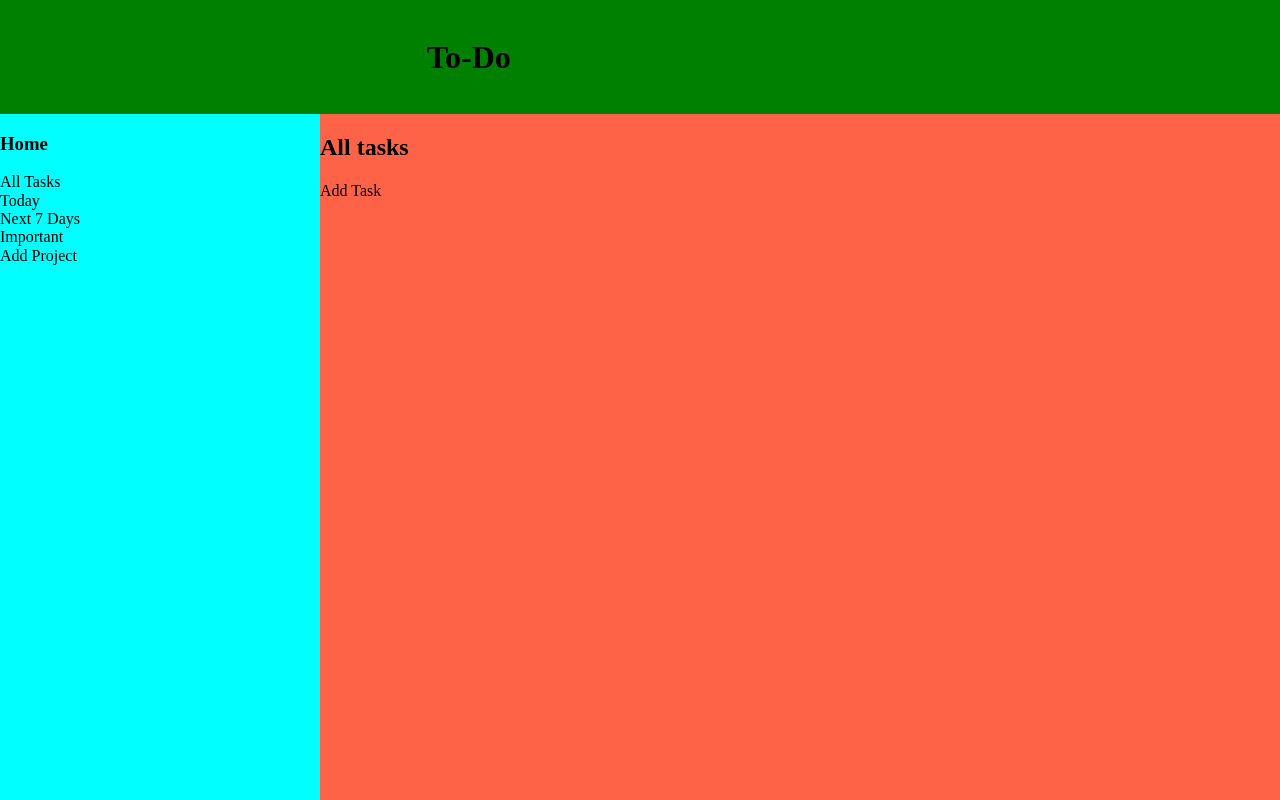
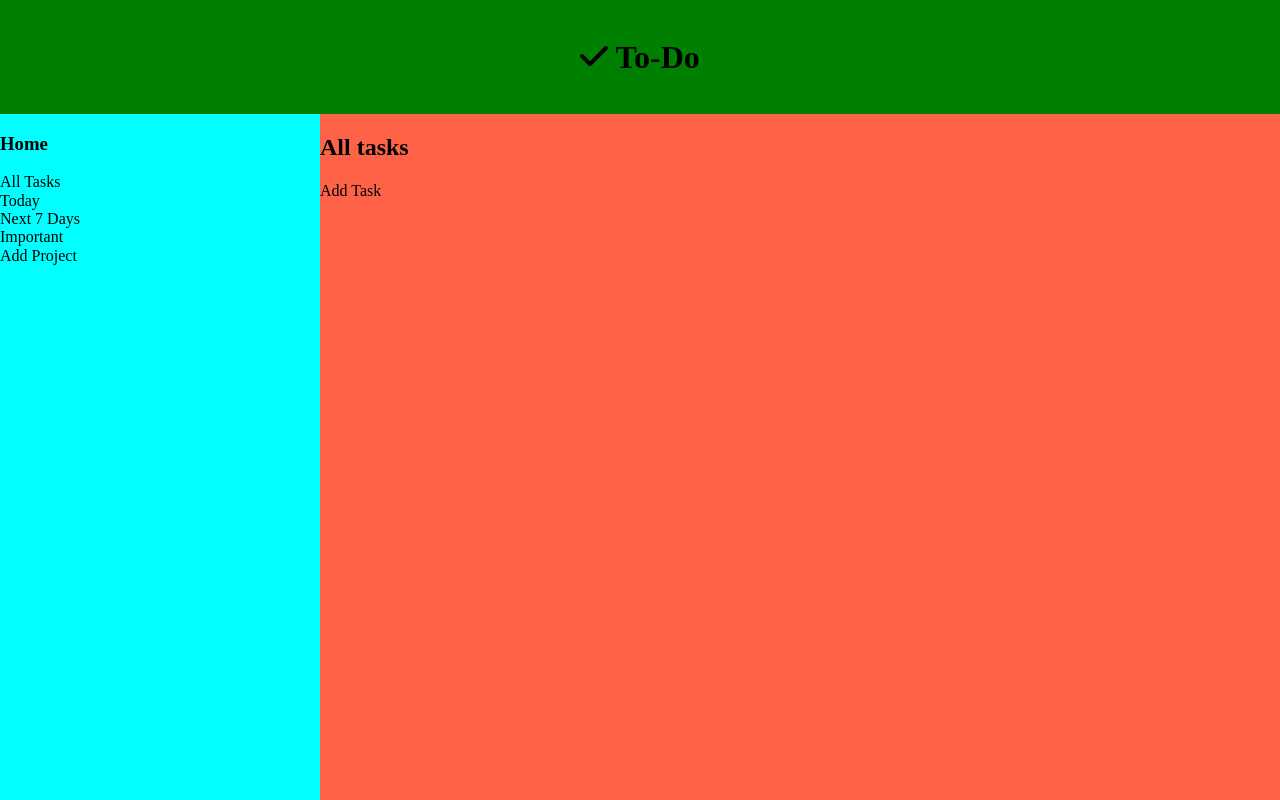
Before and after one commit to ZTanvir/todo-list, a website built with webpack: page src/index.html in a window 1280 px wide. Built offline with nearby package versions, Linux system fonts and the light colour scheme.

Commit message:
Add font awesome to the project

```diff
--- a/package.json
+++ b/package.json
@@ -20,6 +20,7 @@
     "webpack-dev-server": "^4.11.1"
   },
   "dependencies": {
+    "@fortawesome/fontawesome-free": "^6.2.1",
     "loadash": "^1.0.0",
     "normalize.css": "^8.0.1"
   }
--- a/src/index.html
+++ b/src/index.html
@@ -14,7 +14,7 @@
     <div class="todo-page">
         <header>
             <div class="hide-aside"></div>
-            <h1 class="title"> <span class="title-icon"></span> To-Do</h1>
+            <h1 class="title"> <span class="title-icon"><i class="fa-solid fa-check"></i></span> To-Do</h1>
             <div class="theme-change"></div>
         </header>
         <aside>
--- a/src/style.css
+++ b/src/style.css
@@ -13,6 +13,11 @@ header {
   grid-template-columns: repeat(3, 1fr);
   align-items: center;
 }
+header .title {
+  text-align: center;
+}
+header .title-icon {
+}
 
 aside {
   background-color: aqua;
```
Also changed, not shown: src/index.js (+6 -2 lines), dist/index.html, 2 other files.
